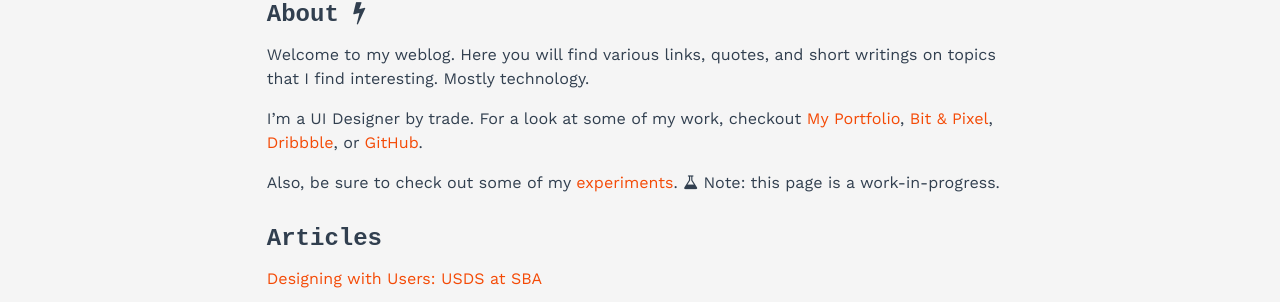
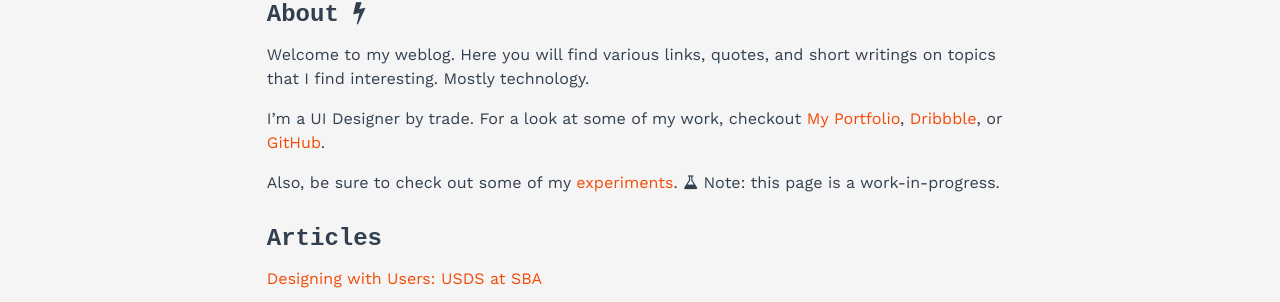
Before and after one commit to tbolt/tbolt.space, a Jekyll site: the page built from about.md, in a window 1280 px wide. Shown: the part 194-496 px from the top of the page. Built offline with Jekyll 4.4.1, drawn with Linux system fonts in a browser that asks for light colours; some web fonts are replaced.

Commit message:
remove legacy link

```diff
--- a/about.md
+++ b/about.md
@@ -5,7 +5,7 @@
 # {{ page.title }} <i class="fa fa-bolt"></i>
 Welcome to my weblog. Here you will find various links, quotes, and short writings on topics that I find interesting. Mostly technology.
 
-I'm a UI Designer by trade. For a look at some of my work, checkout [My Portfolio](/portfolio), [Bit & Pixel](http://bitandpixel.co), [Dribbble](http://dribbble.com/tbolt), or [GitHub](http://github.com/tbolt).
+I'm a UI Designer by trade. For a look at some of my work, checkout [My Portfolio](/portfolio), [Dribbble](http://dribbble.com/tbolt), or [GitHub](http://github.com/tbolt).
 
 Also, be sure to check out some of my [experiments](experiments). <i class="fa fa-flask"></i> Note: this page is a work-in-progress.
 
```
